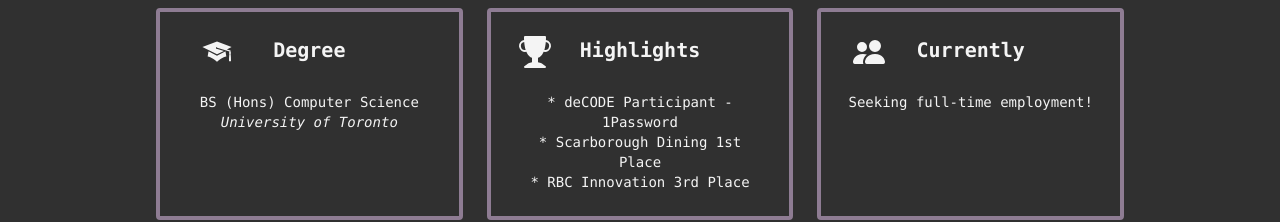
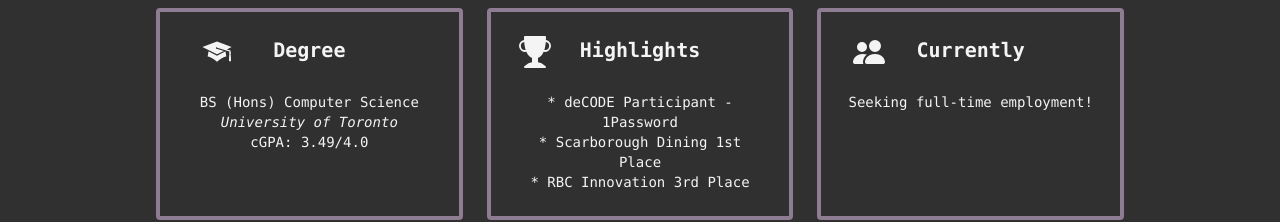
Before and after one commit to winnllam/winnllam.github.io, a React (Create React App) app: page / in a window 1280 px wide. Shown: the part 980-1202 px from the top of the page. Built offline with nearby package versions, Linux system fonts and the light colour scheme.

Commit message:
Added gpa

```diff
--- a/src/components/about/About.tsx
+++ b/src/components/about/About.tsx
@@ -16,6 +16,7 @@ function About() {
           <p>
             <i>University of Toronto</i>
           </p>
+          <p>cGPA: 3.49/4.0</p>
         </div>
         <div className="box-outline basis-1/3 m-3">
           <div className="box-header">
```
